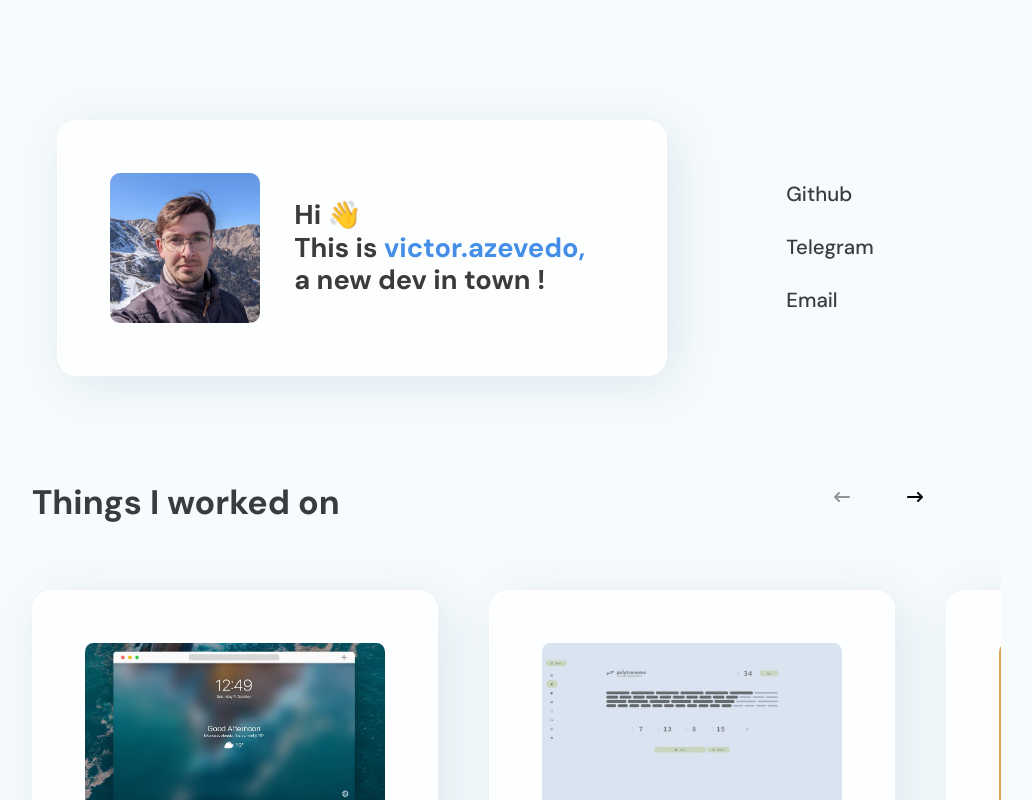
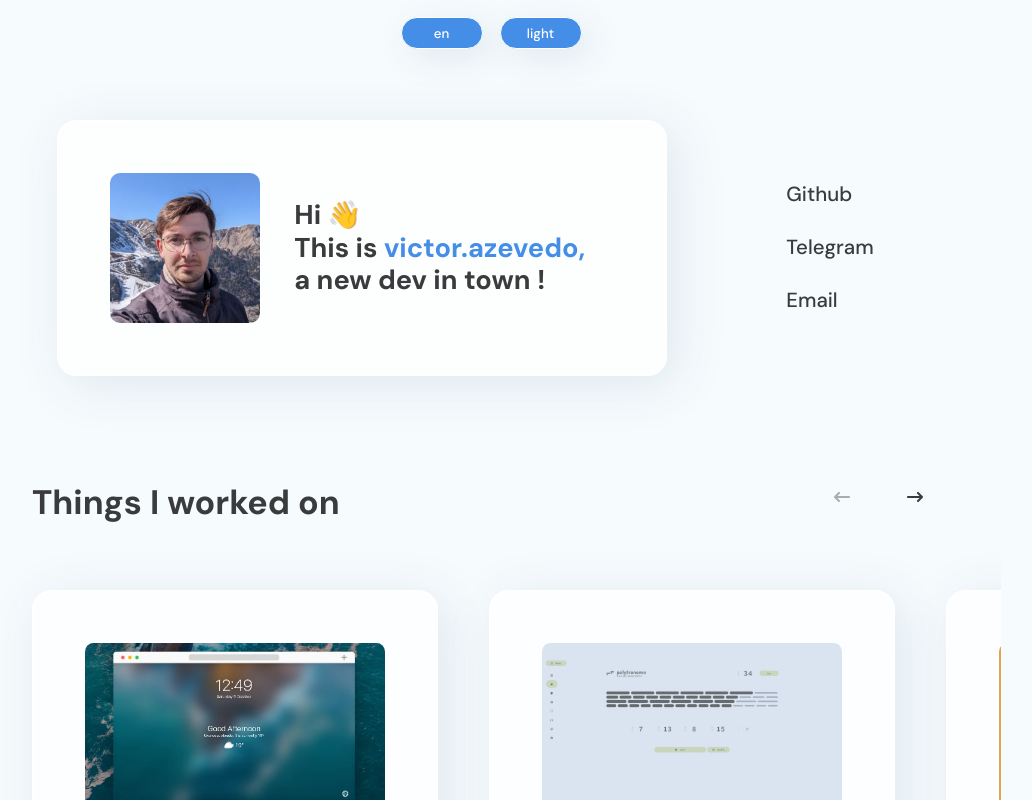
Before and after one commit to victrme/portfolio, a Svelte app: page / in a window 1280 px wide. Shown: the whole page, without its empty margins (149-1181 px from the left). Built offline with nearby package versions, Linux system fonts and the light colour scheme.

Commit message:
Working dark mode toggler

```diff
--- a/src/App.svelte
+++ b/src/App.svelte
@@ -13,6 +13,8 @@
 <!-- <Controls /> -->
 
 <main>
+	<Controls />
+
 	<div class="top">
 		<About />
 		<Contacts />
@@ -31,6 +33,7 @@
 	}
 
 	main {
+		position: relative;
 		padding-top: 15vh;
 		margin: 0 auto;
 		font-size: 20px;
--- a/src/lib/Contacts.svelte
+++ b/src/lib/Contacts.svelte
@@ -1,6 +1,6 @@
 <div class="contact">
 	<a rel="noopener noreferrer" draggable="false" href="https://github.com/victrme">Github</a>
-	<a rel="noopener noreferrer" draggable="false" href="https://t.me/@victrm">Telegram</a>
+	<a rel="noopener noreferrer" draggable="false" href="https://t.me/victrm">Telegram</a>
 	<a rel="noopener noreferrer" draggable="false" href="mailto:victor.azevedo@mail.com">Email</a>
 </div>
 
--- a/src/lib/Controls.svelte
+++ b/src/lib/Controls.svelte
@@ -1,22 +1,41 @@
 <script>
+	let dark = false
 
+	const setTheme = (theme) => {
+		localStorage.theme = theme
+		document.documentElement.setAttribute('data-theme', theme)
+	}
+
+	const toggleTheme = () => {
+		dark = !dark
+		setTheme(dark ? 'dark' : 'light')
+	}
+
+	$: {
+		if (localStorage.theme) {
+			dark = localStorage.theme === 'dark'
+			setTheme(localStorage.theme)
+		}
+	}
 </script>
 
-<div class="controls">
+<nav class="controls">
 	<div class="lang">
 		<button>en</button>
 	</div>
 
 	<div class="theme">
-        <button>light</button>
+		<button on:click={toggleTheme}>{dark ? 'dark' : 'light'}</button>
 	</div>
-</div>
+</nav>
 
 <style>
 	.controls {
+		position: absolute;
+		top: 1em;
 		display: flex;
 		width: 100%;
-        justify-content: flex-start;
+		justify-content: center;
 		align-items: center;
 		gap: 1em;
 	}
@@ -24,8 +43,8 @@
 	.controls > div {
 		position: relative;
 		z-index: 3;
-        border: 1px solid #fff;
-        box-shadow: .5em .5em 2em var(--color-shadow);
+		border: 1px solid var(--color-card-border);
+		box-shadow: 0.5em 0.5em 2em var(--color-shadow);
 		border-radius: 2em;
 
 		background-color: var(--color-accent);
@@ -38,5 +57,6 @@
 		border-radius: 1em;
 		color: white;
 		background-color: transparent;
+		cursor: pointer;
 	}
 </style>
--- a/src/lib/ProjectCard.svelte
+++ b/src/lib/ProjectCard.svelte
@@ -80,7 +80,7 @@
 	.links a {
 		width: fit-content;
 		margin-top: 0.4em;
-		border-bottom: 0.14em solid var(--color-shadow);
+		border-bottom: 0.14em solid var(--color-underline);
 	}
 
 	.links span {
--- a/src/style.css
+++ b/src/style.css
@@ -7,7 +7,20 @@
 	--color-text: #3a3b3c;
 	--color-accent: #458ee8;
 	--color-shadow: #4d709922;
+	--color-underline: #4d709922;
 	--color-background: #f6fbfd;
+	--color-card-background: #fffc;
+	--color-card-border: #fff;
+}
+
+[data-theme='dark'] {
+	--color-text: #eee;
+	--color-accent: #458ee8;
+	--color-shadow: #16181a;
+	--color-underline: #666;
+	--color-background: #222;
+	--color-card-background: #444c;
+	--color-card-border: #444;
 }
 
 html,
@@ -27,9 +40,9 @@ a {
 .card {
 	padding: 3em;
 	border-radius: 20px;
-	border: 2px solid #fff;
+	border: 2px solid var(--color-card-border);
 	box-shadow: 0.5em 0.5em 3em var(--color-shadow);
-	background-color: #fffc;
+	background-color: var(--color-card-background);
 	transition: transform 0.6s;
 }
 
@@ -37,7 +50,7 @@ svg {
 	display: block;
 	width: 16px;
 	height: 16px;
-	fill: var(--text);
+	fill: var(--color-text);
 	outline: none;
 }
 
```
Lines whose indentation alone changed are shown as unchanged.
